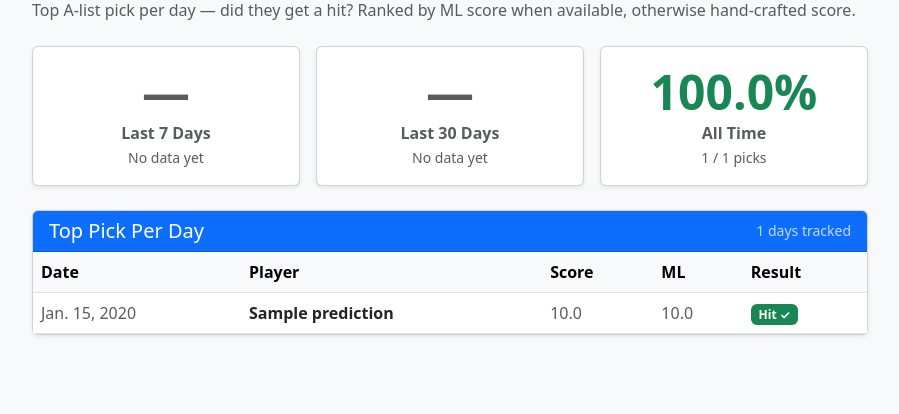
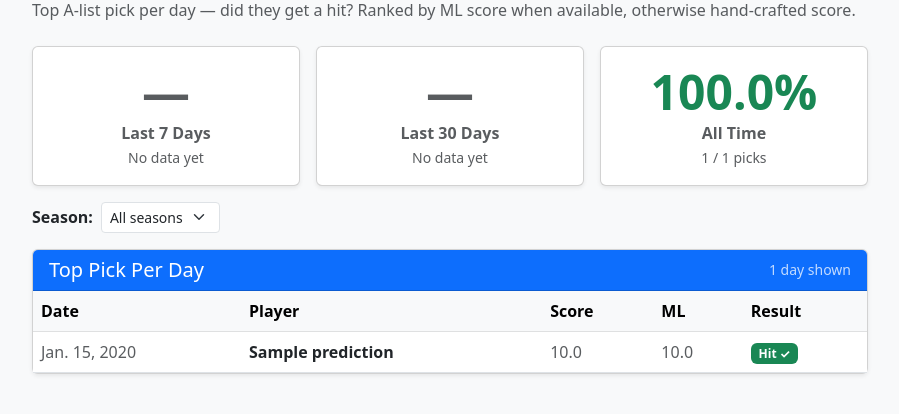
Before and after one commit to kkokie/bts_api, a Django app: page /accuracy/ in a window 1280 px wide. Shown: the part 153-567 px from the top of the page, without its empty margins (190-1089 px from the left). Run offline with Django 4.2, Linux system fonts and the light colour scheme; tables that the repository leaves empty hold one stand-in row (values such as "Sample post").

Commit message:
Add Statcast BRef fallback and accuracy season filter

```diff
--- a/predictor/logic.py
+++ b/predictor/logic.py
@@ -543,9 +543,84 @@ def clean_name_string(name):
     return name
 
 
+def _window_stats_from_statcast(start_str, end_str):
+    """
+    Build per-player batting stats for a date range directly from Statcast.
+    Used as fallback when Baseball-Reference is rate-limited (HTTP 429) and
+    FanGraphs is unavailable. Returns a DataFrame matching get_window_stats output.
+    """
+    try:
+        print(f"  [DEBUG] 🔄 Statcast window fallback ({start_str} to {end_str})...")
+        df = statcast(start_str, end_str)
+        if df is None or df.empty:
+            return pd.DataFrame()
+
+        if 'game_type' in df.columns:
+            df = df[df['game_type'] == 'R']
+        if df.empty:
+            return pd.DataFrame()
+
+        hit_events = {'single', 'double', 'triple', 'home_run'}
+        non_ab_events = {
+            'walk', 'intent_walk', 'hit_by_pitch', 'sac_fly', 'sac_fly_double_play',
+            'catcher_interf', 'fan_interference', 'sac_bunt', 'sac_bunt_double_play',
+        }
+
+        pa_df = df[df['events'].notna()].copy()
+        if pa_df.empty:
+            return pd.DataFrame()
+
+        pa_df['_is_hit'] = pa_df['events'].isin(hit_events)
+        pa_df['_is_ab']  = ~pa_df['events'].isin(non_ab_events)
+        pa_df['_is_so']  = pa_df['events'] == 'strikeout'
+        pa_df['_is_bb']  = pa_df['events'].isin({'walk', 'intent_walk'})
+        pa_df['_date']   = pd.to_datetime(pa_df['game_date'])
+        pa_df['_team']   = pa_df['home_team']
+        mask_top = pa_df['inning_topbot'] == 'Top'
+        pa_df.loc[mask_top, '_team'] = pa_df.loc[mask_top, 'away_team']
+
+        agg = pa_df.groupby('batter').agg(
+            H=('_is_hit', 'sum'),
+            PA=('_is_hit', 'count'),
+            AB=('_is_ab', 'sum'),
+            SO=('_is_so', 'sum'),
+            BB=('_is_bb', 'sum'),
+            G=('_date', 'nunique'),
+            Tm=('_team', lambda x: x.mode().iloc[0] if len(x) > 0 else ''),
+        ).reset_index()
+
+        batter_ids = agg['batter'].dropna().astype(int).unique().tolist()
+        if not batter_ids:
+            return pd.DataFrame()
+
+        id_df = playerid_reverse_lookup(batter_ids, key_type='mlbam')
+        name_map = {}
+        for _, row in id_df.iterrows():
+            mid = int(row['key_mlbam'])
+            first = str(row['name_first']).strip().title()
+            last  = str(row['name_last']).strip().title()
+            name_map[mid] = clean_name_string(f"{first} {last}")
+
+        agg['Name'] = agg['batter'].apply(lambda x: name_map.get(int(x), ''))
+        agg = agg[agg['Name'] != ''].copy()
+        if agg.empty:
+            return pd.DataFrame()
+
+        agg['BA']  = (agg['H'] / agg['AB'].replace(0, float('nan'))).fillna(0.0)
+        agg['K%']  = (agg['SO'] / agg['PA'].replace(0, float('nan')) * 100).fillna(20.0)
+
+        print(f"  [DEBUG] ✅ Statcast window fallback: {len(agg)} players.")
+        return agg[['Name', 'H', 'AB', 'PA', 'G', 'SO', 'BB', 'BA', 'K%', 'Tm']].copy()
+
+    except Exception as e:
+        print(f"  [DEBUG] ⚠️ Statcast window fallback failed: {e}")
+        return pd.DataFrame()
+
+
 def get_window_stats(days_back, reference_date):
     """
-    Robust fetcher: Tries specific range, falls back to Season stats.
+    Robust fetcher: Tries specific range, falls back to Season stats,
+    then Statcast-derived stats if BRef is rate-limited.
     Standardizes column names (Team -> Tm) so logic never crashes.
     """
     end_date = reference_date - timedelta(days=1)
@@ -577,7 +652,12 @@ def get_window_stats(days_back, reference_date):
                 print(f"  [DEBUG] ⚠️ Season {try_season} fallback failed: {e2}")
         if df.empty:
             print(f"  [DEBUG] ❌ CRASH: All season fallbacks failed.")
-            return pd.DataFrame()
+            # ATTEMPT 4: Statcast fallback (BRef rate-limited, FanGraphs unavailable)
+            df = _window_stats_from_statcast(start_str, end_str)
+            if df.empty:
+                print(f"  [DEBUG] ❌ Statcast fallback also failed.")
+                return pd.DataFrame()
+            return df  # Already standardized
 
     # --- STANDARDIZATION ---
     if 'Team' in df.columns and 'Tm' not in df.columns:
--- a/predictor/templates/accuracy.html
+++ b/predictor/templates/accuracy.html
@@ -15,7 +15,7 @@
     </div>
 
     <!-- Stats cards -->
-    <div class="row mb-4 g-3">
+    <div class="row mb-3 g-3">
         {% for label, s in stats %}
         <div class="col-sm-4">
             <div class="card text-center shadow-sm h-100">
@@ -39,11 +39,52 @@
         {% endfor %}
     </div>
 
+    <!-- Season filter -->
+    {% if available_years %}
+    <div class="d-flex align-items-center gap-3 mb-3">
+        <form method="get" class="d-flex align-items-center gap-2 mb-0">
+            <label for="yearSelect" class="fw-semibold text-nowrap mb-0">Season:</label>
+            <select id="yearSelect" name="year" class="form-select form-select-sm" style="width:auto;" onchange="this.form.submit()">
+                <option value="">All seasons</option>
+                {% for y in available_years %}
+                <option value="{{ y }}" {% if y == selected_year %}selected{% endif %}>{{ y }}</option>
+                {% endfor %}
+            </select>
+            {% if selected_year %}
+            <a href="?" class="btn btn-sm btn-outline-secondary">Clear</a>
+            {% endif %}
+        </form>
+
+        {% if season_stats %}
+        <div class="card text-center shadow-sm flex-shrink-0" style="min-width:180px;">
+            <div class="card-body py-2 px-3">
+                {% if season_stats.pct is not None %}
+                    <div class="fs-3 fw-bold {% if season_stats.pct >= 70 %}text-success{% elif season_stats.pct >= 60 %}text-warning{% else %}text-danger{% endif %}">
+                        {{ season_stats.pct }}%
+                    </div>
+                {% else %}
+                    <div class="fs-3 fw-bold text-muted">—</div>
+                {% endif %}
+                <div class="text-muted fw-semibold small">{{ selected_year }} Season</div>
+                {% if season_stats.total %}
+                <small class="text-muted">{{ season_stats.hits }} / {{ season_stats.total }} picks</small>
+                {% else %}
+                <small class="text-muted">No data</small>
+                {% endif %}
+            </div>
+        </div>
+        {% endif %}
+    </div>
+    {% endif %}
+
     <!-- Per-day table -->
     <div class="card shadow-sm">
         <div class="card-header bg-primary text-white d-flex justify-content-between align-items-center">
-            <h5 class="mb-0">Top Pick Per Day</h5>
-            <small class="opacity-75">{{ stats_all.total }} days tracked</small>
+            <h5 class="mb-0">
+                Top Pick Per Day
+                {% if selected_year %}<span class="badge bg-light text-primary ms-2">{{ selected_year }}</span>{% endif %}
+            </h5>
+            <small class="opacity-75">{{ rows|length }} day{% if rows|length != 1 %}s{% endif %} shown</small>
         </div>
         <div class="card-body p-0">
             <table class="table table-hover mb-0">
--- a/predictor/views.py
+++ b/predictor/views.py
@@ -31,6 +31,17 @@ def accuracy(request):
         .order_by('-date')
     )
 
+    available_years = sorted({d.year for d in dates}, reverse=True)
+
+    selected_year = request.GET.get('year')
+    if selected_year:
+        try:
+            selected_year = int(selected_year)
+            if selected_year not in available_years:
+                selected_year = None
+        except (ValueError, TypeError):
+            selected_year = None
+
     # Top pick per day — prefer ml_score ranking when available
     rows = []
     for d in dates:
@@ -49,8 +60,10 @@ def accuracy(request):
                 'got_hit': top.got_hit,
             })
 
-    def window_stats(days=None):
-        if days:
+    def window_stats(days=None, year=None):
+        if year:
+            subset = [r for r in rows if r['date'].year == year]
+        elif days:
             cutoff = today - timedelta(days=days)
             subset = [r for r in rows if r['date'] >= cutoff]
         else:
@@ -64,14 +77,19 @@ def accuracy(request):
         }
 
     stats_all = window_stats()
+    display_rows = [r for r in rows if r['date'].year == selected_year] if selected_year else rows
+
     context = {
-        'rows': rows,
+        'rows': display_rows,
         'stats': [
             ('Last 7 Days',  window_stats(7)),
             ('Last 30 Days', window_stats(30)),
             ('All Time',     stats_all),
         ],
         'stats_all': stats_all,
+        'available_years': available_years,
+        'selected_year': selected_year,
+        'season_stats': window_stats(year=selected_year) if selected_year else None,
     }
     return render(request, 'accuracy.html', context)
 
```
Also changed, not shown: 1 other file.
